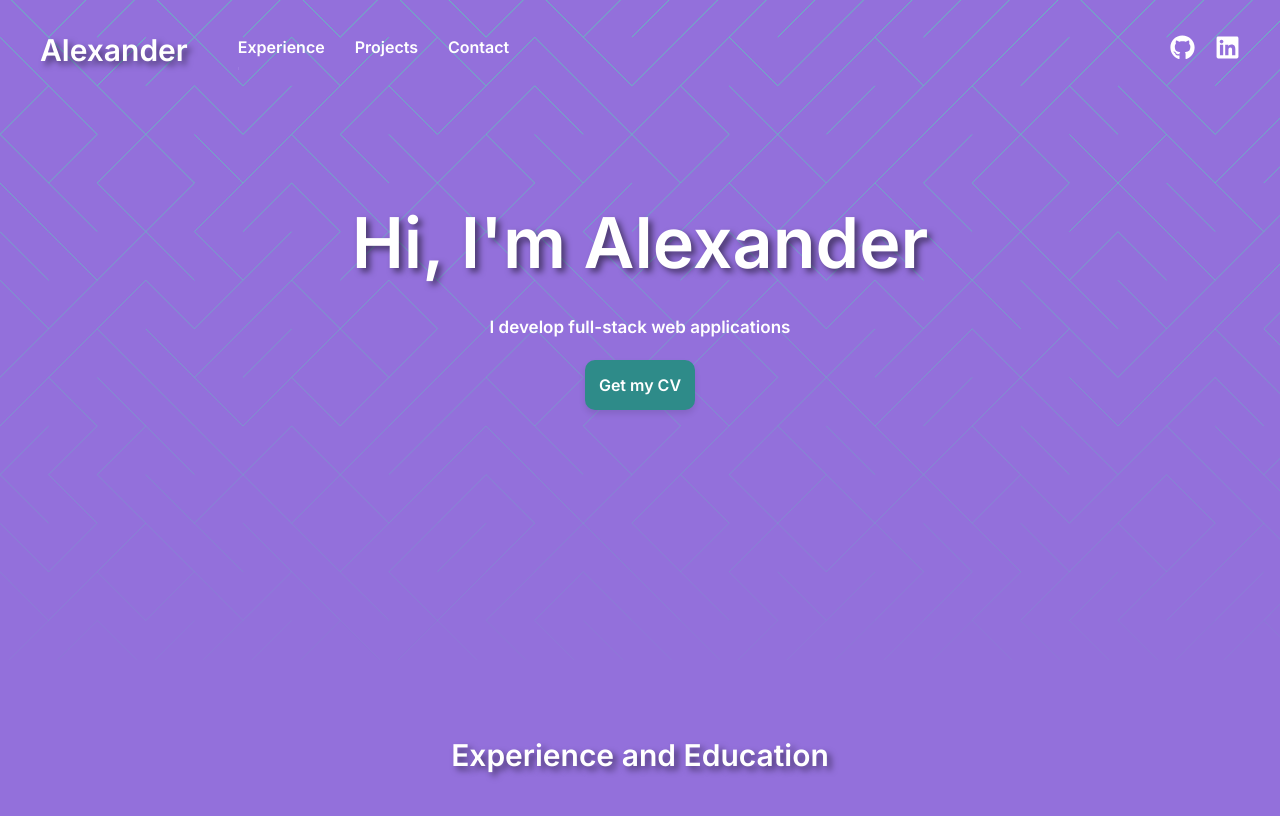
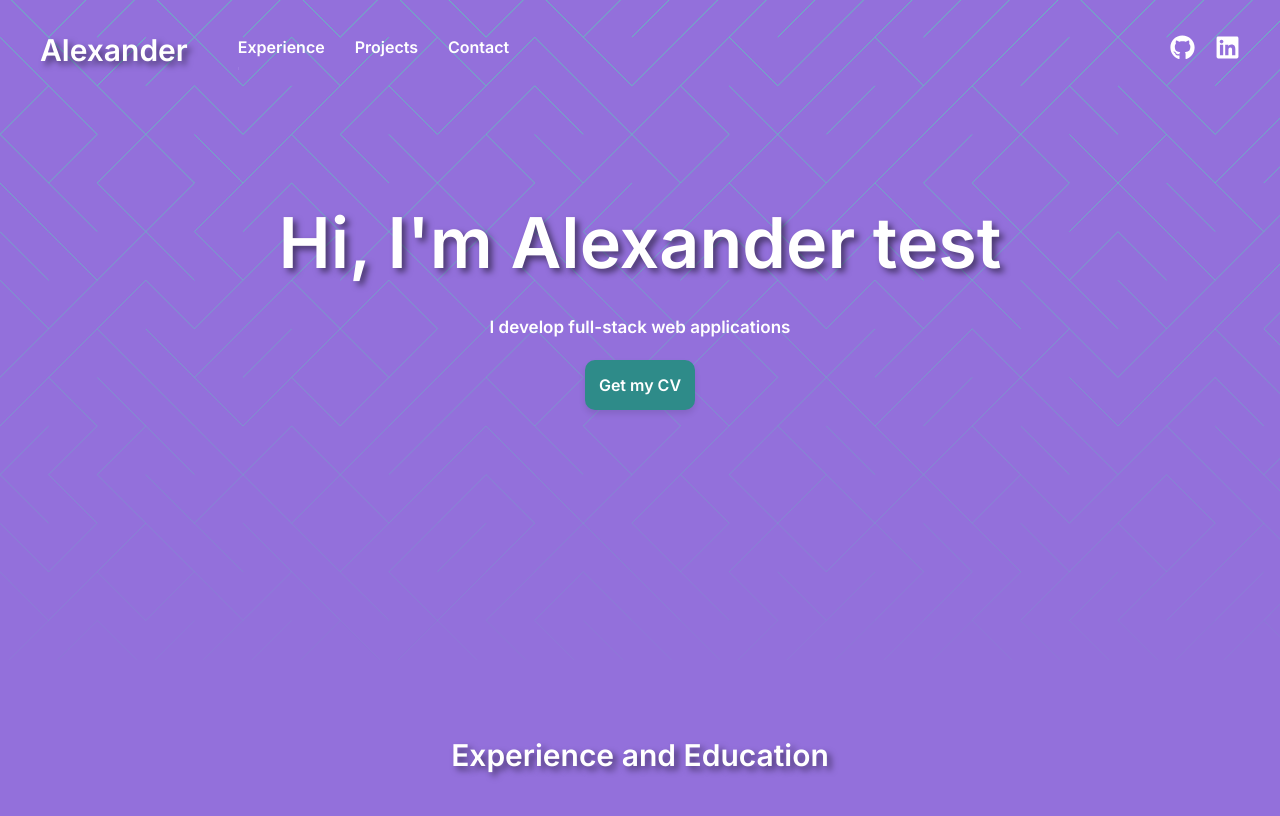
Before and after one commit to AlexanderNievesC/Alexander_page_new, a React (Create React App) app: page / in a window 1280 px wide. Shown: the top 816 px of the page. Built offline with nearby package versions, Linux system fonts and the light colour scheme.

Commit message:
Descripción de los cambios

```diff
--- a/src/elements/introduction.js
+++ b/src/elements/introduction.js
@@ -19,7 +19,7 @@ export function Introduction () {
         <div>
             <Main>
                 <Intro>
-                    <Title>Hi, I'm Alexander</Title>
+                    <Title>Hi, I'm Alexander test</Title>
                     <Subtitle>I develop full-stack web applications</Subtitle>
                     <a href="https://AlexanderNievesC.github.io/Alexander_page_new/cv_alexander_nieves.pdf" target="_blank" >
                         <Button>Get my CV</Button>
```
Also changed, not shown: 7 other files (tests, documents, lock files or other folders).
